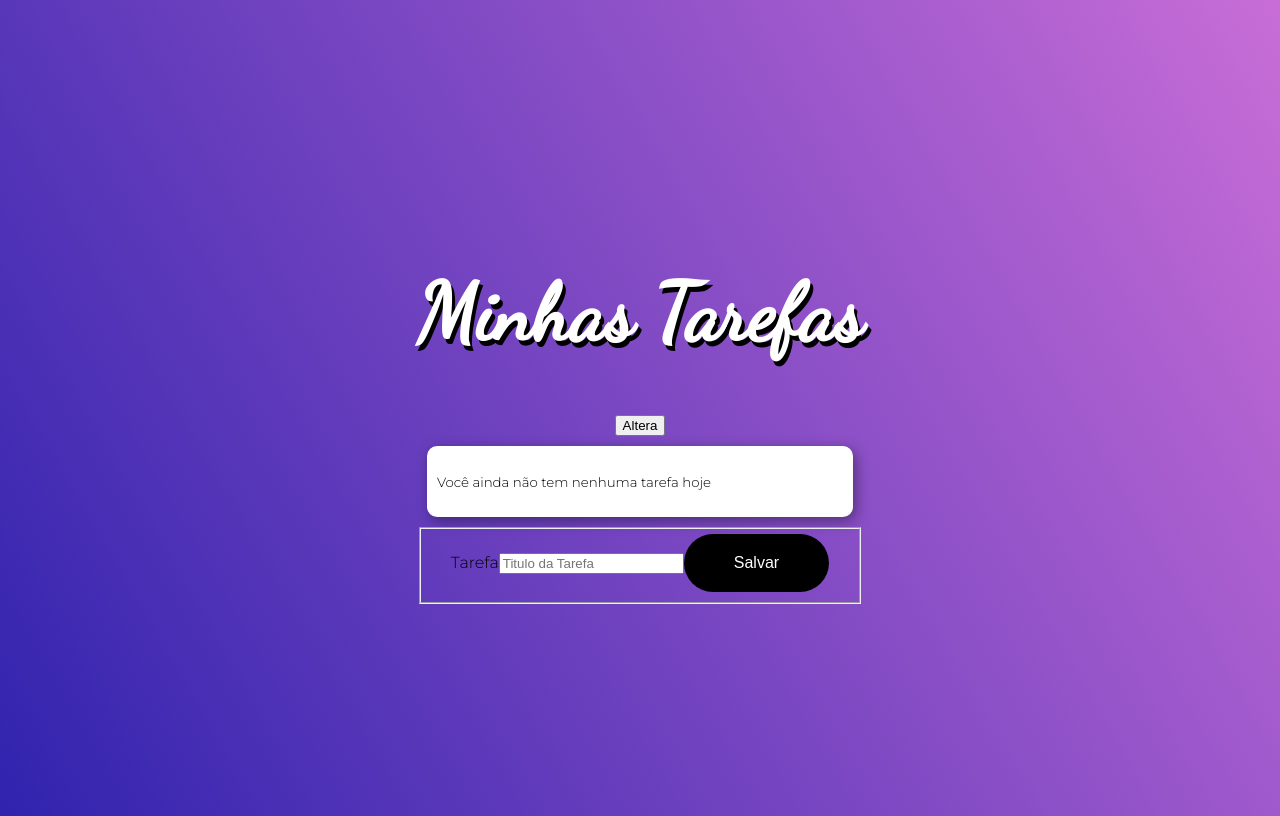
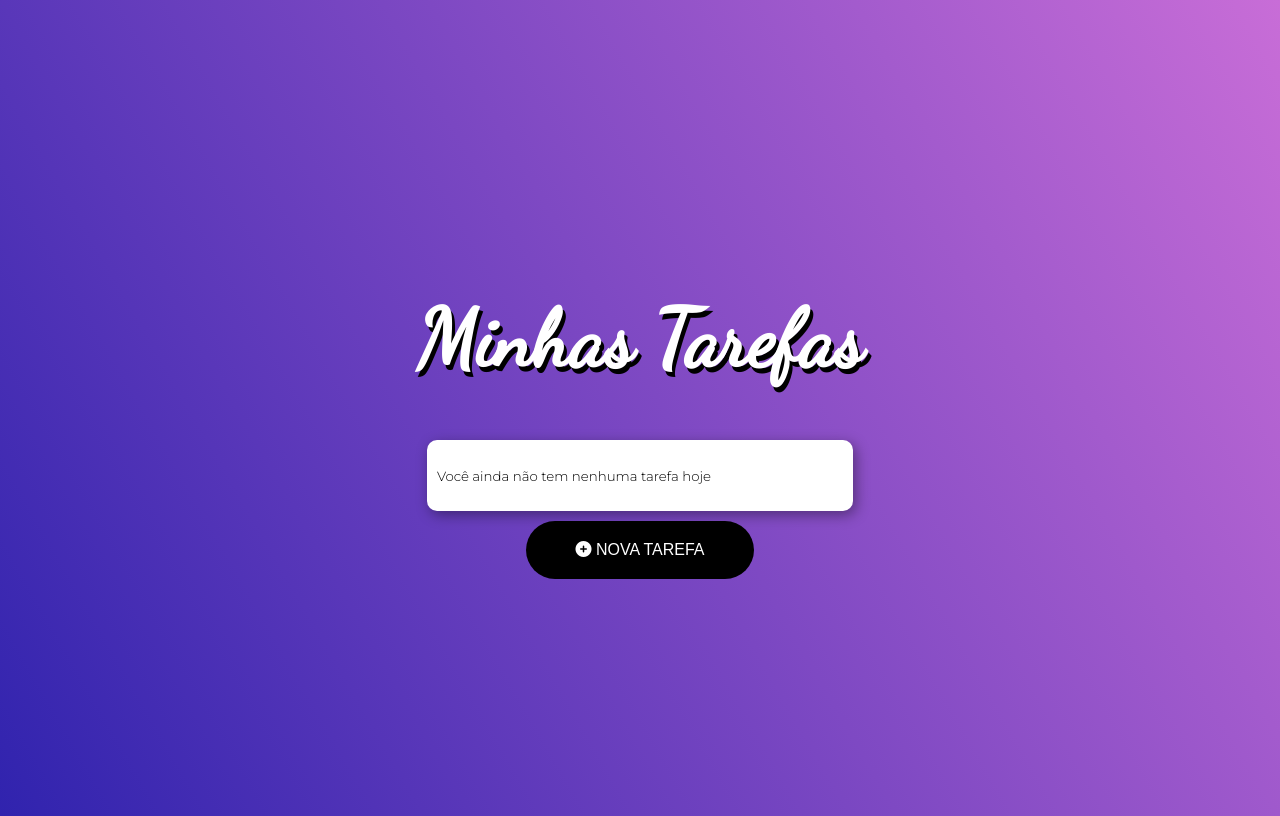
Before and after one commit to barrosebs/Angular-Profissional, an Angular app: page / in a window 1280 px wide. Built offline with nearby package versions, Linux system fonts and the light colour scheme.

Commit message:
Aula 22. Alternando as Visualizações com button

```diff
--- a/src/app/app.component.html
+++ b/src/app/app.component.html
@@ -1,6 +1,7 @@
-<h1 class="title">{{title}}</h1>
-<button (click)="alterarTexto()"> Altera</button>
-<ul>
+<h1 class="title animated tada">{{title}}</h1>
+
+
+<ul class="animated flipInX" *ngIf="mode=='list'">
   <p *ngIf="todos.length==0"><small>Você ainda não tem nenhuma tarefa hoje</small></p>
   <li *ngFor="let todo of todos">{{todo.id}}. {{todo.title}} -
     <button *ngIf="!todo.done" (click)="markAsDone(todo)">CONCLUIR</button> ||
@@ -9,6 +10,7 @@
   </li>
 </ul>
 
+<div id="modal" *ngIf="mode=='add'" class="animated flipInx">
 <form [formGroup]="form">
   <fieldset>
     <label >Tarefa</label>
@@ -17,3 +19,13 @@
     <button [disabled]="form.invalid" (click)="add()" class="button">Salvar</button>
   </fieldset>
 </form>
+</div>
+
+<button class="add-button animated fadeInUp button" (click)="changeMode('add')" *ngIf="mode=='list'">
+  <i class="fa fa-plus-circle"></i>
+  NOVA TAREFA
+</button>
+<button class="add-button animated fadeInUp button" (click)="changeMode('list')" *ngIf="mode=='add'">
+  <i class="fa fa-times-circle"></i>
+  CANCELAR
+</button>
--- a/src/app/app.component.ts
+++ b/src/app/app.component.ts
@@ -8,6 +8,7 @@ import { FormGroup, FormBuilder, Validators } from '@angular/forms';
   styleUrls: ['./app.component.css']
 })
 export class AppComponent {
+  public mode = 'list';
   public todos: Todo[] = [];
   public title: String = 'Minhas Tarefas';
   public form: FormGroup;
@@ -67,4 +68,8 @@ export class AppComponent {
     }
   };
 
+  changeMode(mode:string){
+    this.mode = mode;
+  }
+
 }
--- a/src/index.html
+++ b/src/index.html
@@ -9,6 +9,14 @@
   <link rel="icon" type="image/x-icon" href="favicon.ico">
   <!--fonts personalizadas-->
   <link href="https://fonts.googleapis.com/css?family=Dancing+Script|Montserrat:300,500&display=swap" rel="stylesheet">
+
+    <!-- reference your copy Font Awesome here (from our Kits or by hosting yourself) -->
+    <link rel="stylesheet" href="path/to/font-awesome/css/font-awesome.min.css">
+
+    <!-- reference animate.css-->
+    <link rel="stylesheet" href="https://cdnjs.cloudflare.com/ajax/libs/animate.css/3.7.2/animate.min.css">
+
+    <script src="https://use.fontawesome.com/ef5a9d1adf.js"></script>
 </head>
 <body>
   <app-root></app-root>
```
